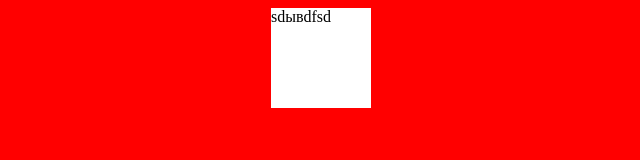
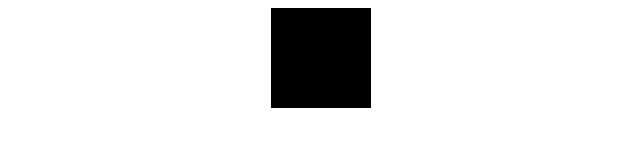
Before and after one commit to v1adislav/TestLB, a website: page src/index.html in a window 1280 px wide. Shown: the whole page, without its empty margins (319-959 px from the left). Drawn offline with Linux system fonts and the light colour scheme.

Commit message:
first commit

```diff
--- a/gulpfile.js
+++ b/gulpfile.js
@@ -4,7 +4,7 @@ var gulp = require('gulp'), // Подключаем Gulp
     autoprefixer = require('gulp-autoprefixer');// Подключаем библиотеку для автоматического добавления префиксов
 
 gulp.task('sass', function(){ // Создаем таск Sass
-    return gulp.src('src/scss/**/*.sass') // Берем источник
+    return gulp.src('src/scss/**/*.scss') // Берем источник
         .pipe(sass({outputStyle: 'compressed'})) // Преобразуем Sass в CSS посредством gulp-sass
         .pipe(gulp.dest('build/css')) // Выгружаем результата в папку build/css
         .pipe(browserSync.reload({stream: true})) // Обновляем CSS на странице при изменении
@@ -20,6 +20,6 @@ gulp.task('browser-sync', function() {
 
 
 gulp.task('watch', ['browser-sync', 'sass'], function() {
-    gulp.watch('src/scss/**/*.sass', ['sass']); // Наблюдение за sass файлами
+    gulp.watch('src/scss/**/*.scss', ['sass']); // Наблюдение за sass файлами
     // Наблюдение за другими типами файлов
 });
--- a/src/scss/main.sass
+++ /dev/null
@@ -1,9 +0,0 @@
-body
-	background: red;
-	color : black;
-
-.test
-	margin: 0 auto;
-	width: 100px;
-	height: 100px;
-	background : white;
--- a/src/scss/main.scss
+++ b/src/scss/main.scss
@@ -1,3 +1,9 @@
 body{
-	background: red;
+	background: #fff;
 }
+.test{
+	background: #000;
+	width: 100px;
+	height: 100px;
+	margin: 0 auto;
+}
```
Also changed, not shown: build/css/main.css.
